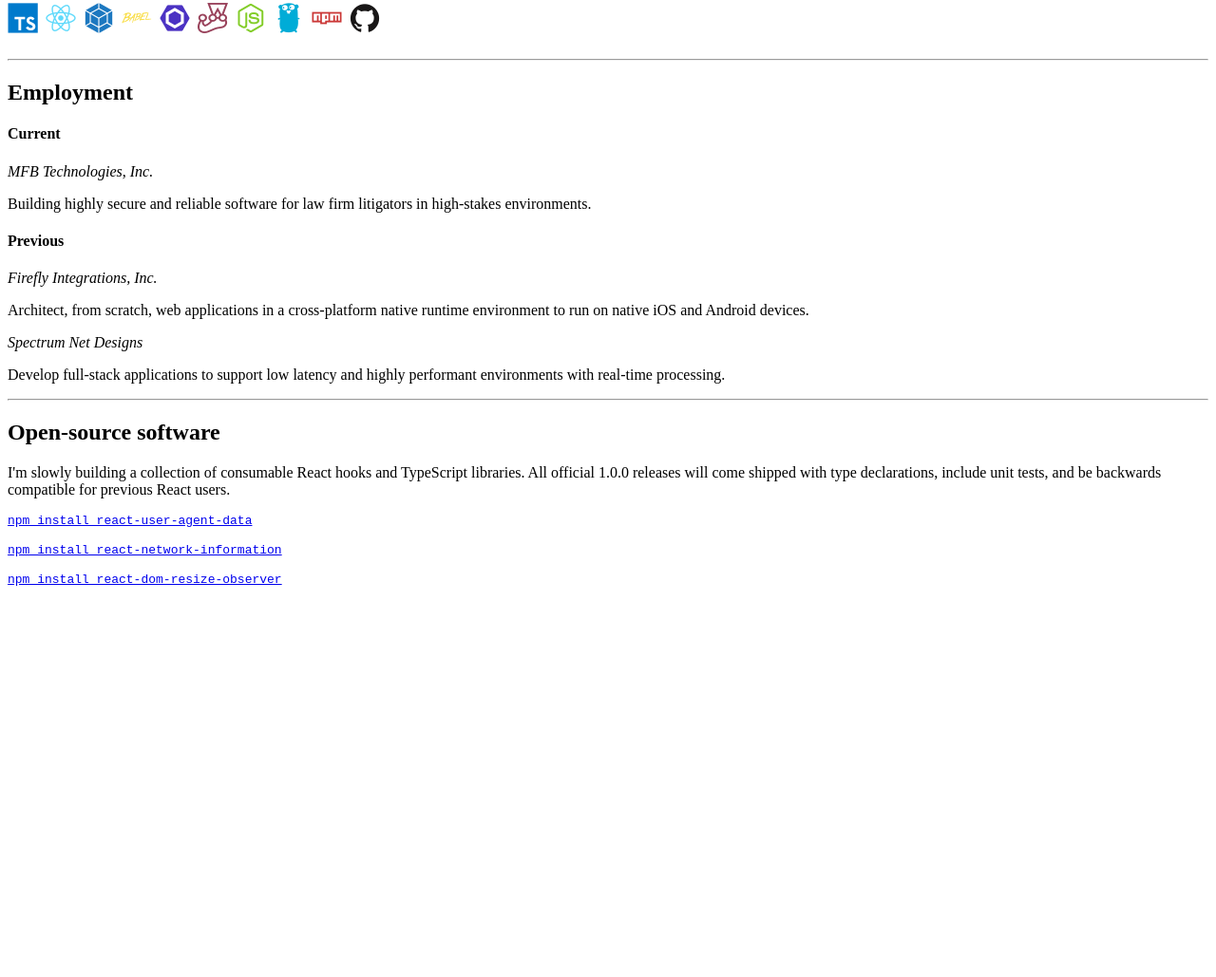
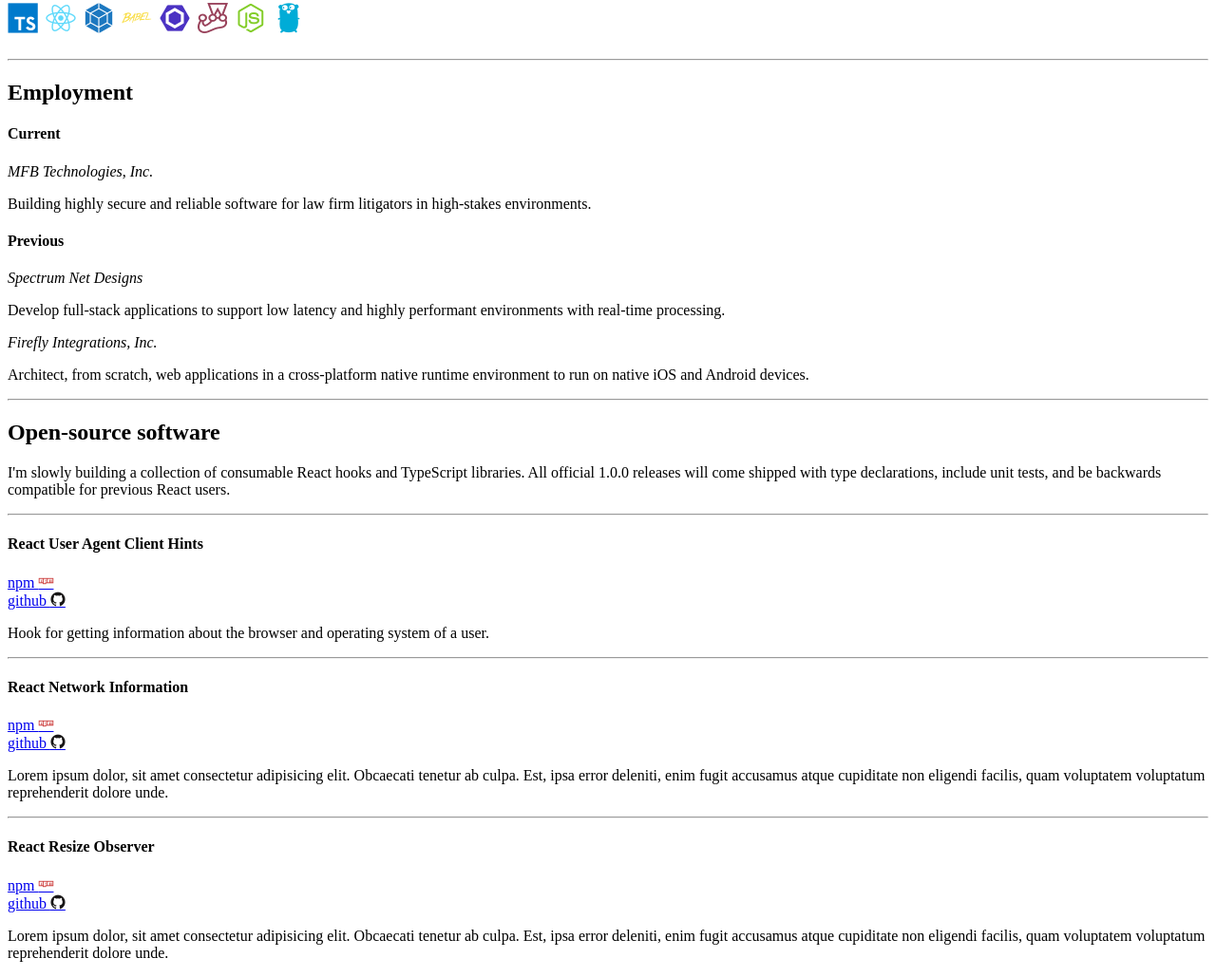
Before and after one commit to zakarynichols/zaknichols.com, a website: page index.html in a window 1280 px wide. Shown: the part 186-1215 px from the top of the page at 95% size. Before the commit the page ends 820 px from the top, so only its background shows below. Drawn offline with nearby package versions, Linux system fonts and the light colour scheme.

Commit message:
update npm package

```diff
--- a/index.html
+++ b/index.html
@@ -32,8 +32,6 @@
       <i class="devicon-jest-plain colored"></i>
       <i class="devicon-nodejs-plain colored"></i>
       <i class="devicon-go-plain colored"></i>
-      <i class="devicon-npm-original-wordmark colored"></i>
-      <i class="devicon-github-original colored"></i>
     </h1>
 
     <hr />
@@ -47,16 +45,16 @@
     </p>
 
     <h4>Previous</h4>
+    <i>Spectrum Net Designs</i>
+    <p>
+      Develop full-stack applications to support low latency and highly
+      performant environments with real-time processing.
+    </p>
+
     <i>Firefly Integrations, Inc.</i>
     <p>
       Architect, from scratch, web applications in a cross-platform native
       runtime environment to run on native iOS and Android devices.
-    </p>
-
-    <i>Spectrum Net Designs</i>
-    <p>
-      Develop full-stack applications to support low latency and highly
-      performant environments with real-time processing.
     </p>
 
     <hr />
@@ -70,22 +68,61 @@
       React users.
     </p>
 
+    <hr />
+
+    <h4>React User Agent Client Hints</h4>
+
+    <a href="https://www.npmjs.com/package/react-user-agent-client-hints"
+      >npm <i class="devicon-npm-original-wordmark colored"></i>
+    </a>
+    <br />
+    <a href="https://github.com/zaknicholsdev/react-user-agent"
+      >github <i class="devicon-github-original colored"></i>
+    </a>
+
     <p>
-      <a href="https://www.npmjs.com/package/react-user-agent-data"
-        ><code>npm install react-user-agent-data</code></a
-      >
+      Hook for getting information about the browser and operating system of a
+      user.
     </p>
 
+    <hr />
+
+    <h4>React Network Information</h4>
+    <a href="https://www.npmjs.com/package/react-network-information"
+      >npm <i class="devicon-npm-original-wordmark colored"></i
+    ></a>
+
+    <br />
+
+    <a href="https://github.com/zaknicholsdev/react-network-information"
+      >github <i class="devicon-github-original colored"></i>
+    </a>
+
     <p>
-      <a href="https://www.npmjs.com/package/react-network-information"
-        ><code>npm install react-network-information</code></a
-      >
+      Lorem ipsum dolor, sit amet consectetur adipisicing elit. Obcaecati
+      tenetur ab culpa. Est, ipsa error deleniti, enim fugit accusamus atque
+      cupiditate non eligendi facilis, quam voluptatem voluptatum reprehenderit
+      dolore unde.
     </p>
 
+    <hr />
+
+    <h4>React Resize Observer</h4>
+    <a href="https://www.npmjs.com/package/react-dom-resize-observer"
+      >npm <i class="devicon-npm-original-wordmark colored"></i
+    ></a>
+
+    <br />
+
+    <a href="https://github.com/zaknicholsdev/react-dom-resize-observer"
+      >github <i class="devicon-github-original colored"></i>
+    </a>
+
     <p>
-      <a href="https://www.npmjs.com/package/react-dom-resize-observer"
-        ><code>npm install react-dom-resize-observer</code></a
-      >
+      Lorem ipsum dolor, sit amet consectetur adipisicing elit. Obcaecati
+      tenetur ab culpa. Est, ipsa error deleniti, enim fugit accusamus atque
+      cupiditate non eligendi facilis, quam voluptatem voluptatum reprehenderit
+      dolore unde.
     </p>
   </body>
 </html>
```
